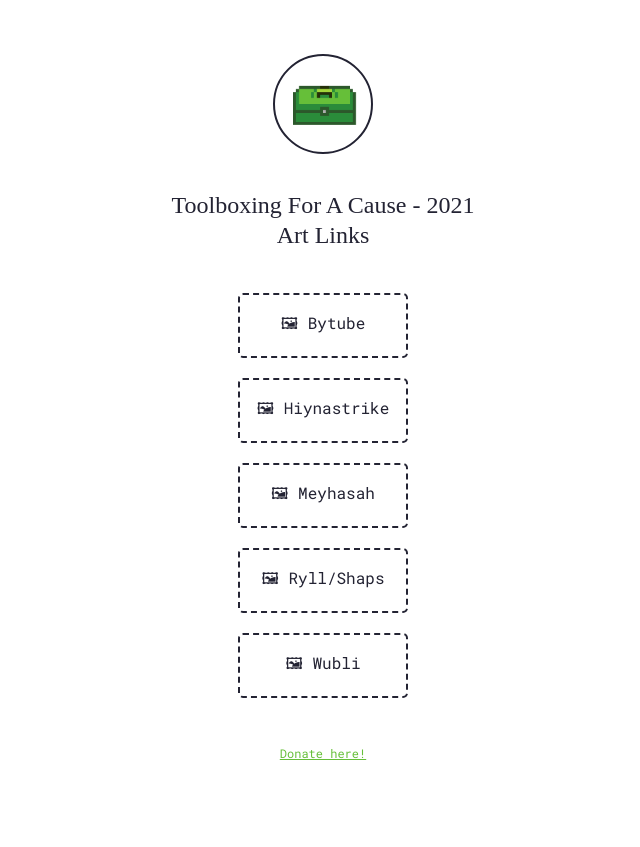
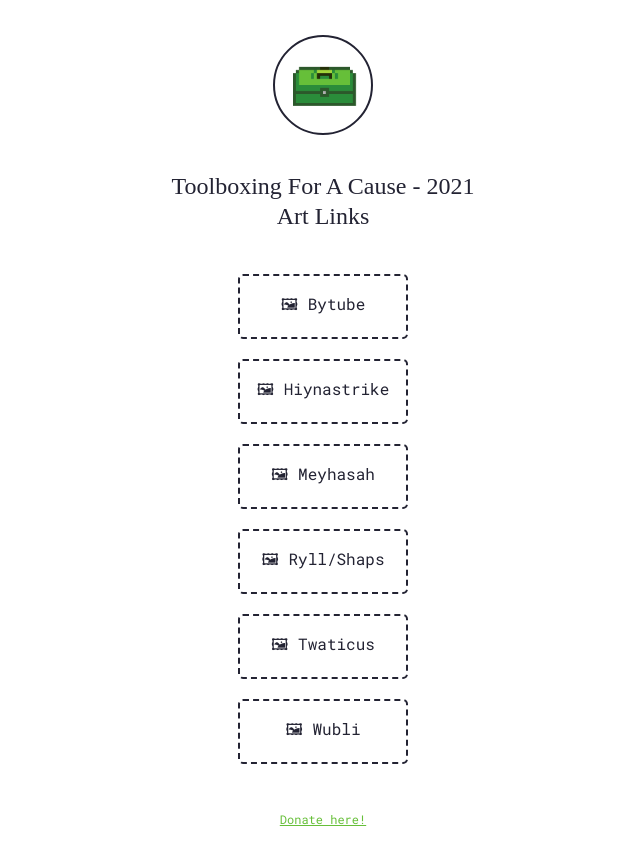
Before and after one commit to Wayland-Smithy/link-free, a plain HTML site: page index.html in a window 1280 px wide. Shown: the whole page, without its empty margins (317-957 px from the left). Before the commit the page ends 800 px from the top, so only its background shows below. Drawn offline with Linux system fonts and the light colour scheme.

Commit message:
Add twatart

```diff
--- a/index.html
+++ b/index.html
@@ -22,6 +22,7 @@
                 <a class="link" href="https://imgur.com/a/tjapTGM" rel="noopener">🖼 Hiynastrike</a>
                 <a class="link" href="https://imgur.com/a/LmWp43j" rel="noopener">🖼 Meyhasah</a>
                 <a class="link" href="https://imgur.com/a/pyelAQ0" rel="noopener">🖼 Ryll/Shaps</a>
+                <a class="link" href="https://imgur.com/a/6lCZolD" rel="noopener">🖼 Twaticus</a>
                 <a class="link" href="https://imgur.com/a/XeFKuvr" rel="noopener">🖼 Wubli</a>
             </div>
 
```
